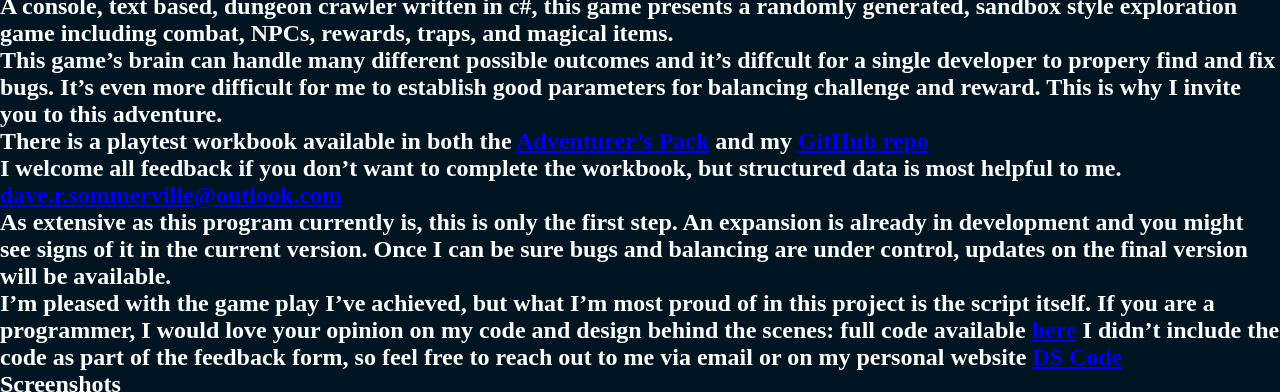
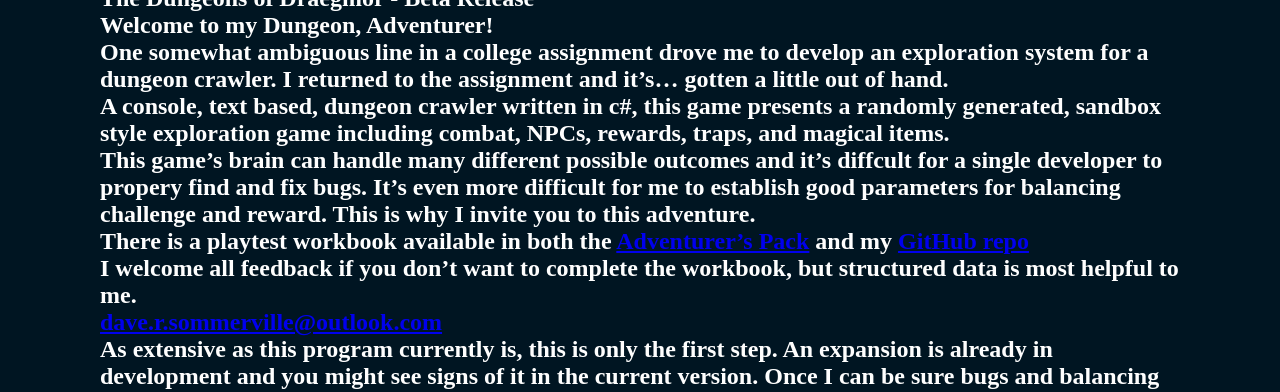
Before and after one commit to dave-sommerville/ds-code-releases, a plain HTML site: page readme.html in a window 1280 px wide. Shown: the part 152-544 px from the top of the page. Drawn offline with Linux system fonts and the light colour scheme; a script that the page names is missing.

Commit message:
Updated file added

```diff
--- a/readme.html
+++ b/readme.html
@@ -20,7 +20,7 @@
 
     <script src="./src/js/app.js" defer></script>
 </head>
-<body style="background-color: #001522; color: #fefefe;">
+<body style="background-color: #001522; color: #fefefe; padding: 100px;">
     <header class="flex center">
         <h1>DS-CODE - RELEASES</h1>
     </header>
@@ -65,10 +65,6 @@
 <h2 class="code-line" data-line-start=51 data-line-end=52 ><a id="_Links_51"></a>🔗 Links</h2>
 <p class="has-line-data" data-line-start="52" data-line-end="54"><a href="https://ds-code.ca/"><img src="https://img.shields.io/badge/my_portfolio-000?style=for-the-badge&amp;logo=ko-fi&amp;logoColor=white" alt="portfolio"></a><br>
 <a href="https://www.linkedin.com/"><img src="https://img.shields.io/badge/linkedin-0A66C2?style=for-the-badge&amp;logo=linkedin&amp;logoColor=white" alt="linkedin"></a></p>
-
-
-    </main>
-
-
+</main>
 </body>
 </html>
```
